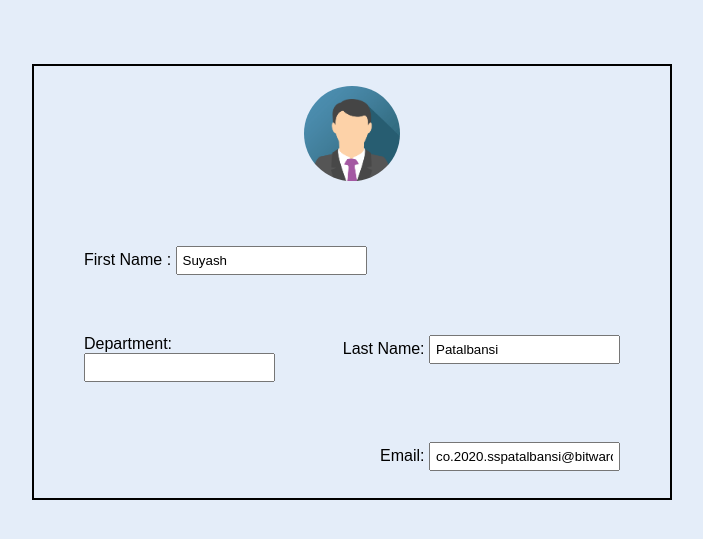
After one commit to Suyash03022003/Feedback-System, a PHP site: the page made by profile.php in a window 1280 px wide. The commit adds this page. Shown: the top 539 px of the page, without its empty margins (288-991 px from the left). Run offline with PHP 8.4, Linux system fonts and the light colour scheme; data comes from the database, SQL or seed files in the repository.

Commit message:
profile page

```diff
--- a/CES.php
+++ b/CES.php
@@ -6,6 +6,7 @@ $result=mysqli_query($conn, $sql);
 
 $sem = "select sem from feedbacks";
 $stu_sem = "select semester from students";
+$email = $_GET['email'];
 
 ?>
 <html lang="en">
@@ -34,7 +35,7 @@ $stu_sem = "select semester from students";
       <div class="account_div">
         <img class="account_img" src="images/user.png" alt="User" width="7%" style="border-radius: 50%;">
         <div id="account" class="account">
-          <a >Profile</a><br>
+          <a href="profile.php?email=<?php echo $email?>" >Profile</a><br>
           <a >Help</a><br>
           <a href="logout.php">Log out</a>
         </div>
--- a/authentication.php
+++ b/authentication.php
@@ -11,9 +11,10 @@
         $active = $row['category'];
         $user = $row['fname'];
         $lname = $row['lname'];
+        $mail = $row['email'];
 
         if($count == 1){
-            header("Location: $active.php?user=$user&lname=$lname");
+            header("Location: $active.php?user=$user&lname=$lname&email=$mail");
         }
         else{
             echo "<h1> Login failed. Invalid username or password.</h1>";
--- /dev/null
+++ b/css/profile.css
@@ -0,0 +1,33 @@
+form {
+    border: 2px solid black;
+    margin: 5% 25% 5% 25%;
+    background-color: #E4EDF9;
+
+}
+
+.pro_img {
+    height: 15%;
+    width: 15%;
+    top: 0;
+    display: block;
+    margin-left: auto;
+    margin-right: auto;
+}
+
+.text {
+    padding: 5px 50px 20px 50px;
+}
+
+input {
+    margin-bottom: 60px;
+    padding: 5px;
+}
+
+img {
+    border-radius: 50% ;
+   margin-bottom: 60px;
+   margin-top: 20px;
+}
+.rlabel{
+    float: right;
+}
--- /dev/null
+++ b/profile.php
@@ -0,0 +1,47 @@
+<?php
+include('connect.php');
+    $email = $_GET['email'];
+
+    $loginfo = "SELECT * FROM login WHERE email = '$email';";
+    $loginresult = mysqli_query($conn, $loginfo);
+    $var=mysqli_fetch_array($loginresult);
+
+
+    $f_name =$var['fname'];
+    $l_name =$var['lname'];
+    $cate =$var['category'];
+    $e_mail =$var['email'];
+?>
+<!DOCTYPE html>
+<html lang="en">
+
+<head>
+    <meta charset="UTF-8">
+    <link rel="stylesheet" href="css/profile.css?v=<?php echo time(); ?>">
+    <link rel="stylesheet" href="css/common.css?v=<?php echo time(); ?>">
+    <meta http-equiv="X-UA-Compatible" content="IE=edge">
+    <meta name="viewport" content="width=device-width, initial-scale=1.0">
+    <title>profile</title>
+</head>
+
+<body>
+    <form action="">
+        <div>
+            <img src="images/img_avatar.png" alt="user" class="pro_img">
+
+            <div class="profile">
+                <div class="text">
+                    <label class="llabel" >First Name : <input type="text" value="<?php echo $f_name?>"> </label>
+                    </label>
+                    <label class="rlabel">Last Name: <input type="text" value="<?php echo $l_name?>"> </label><br>
+                    <label class="llabel">Department: <input type="text"> </label>
+                    <label class="rlabel">Email: <input type="text" value="<?php echo $e_mail?>"> </label><br>
+                </div>
+            </div>
+        </div>
+        <p></p><br>
+        <p></p><br>
+    </form>
+</body>
+
+</html>
```
Also changed, not shown: ManageUser.php (+8 -5 lines), Subject.php (+8 -6 lines), VFeedback.php (+8 -6 lines), admin.php (+12 -10 lines), faculty.php (+6 -4 lines), principal.php (+8 -6 lines), student.php (+6 -4 lines), teacher.php (+5 -3 lines), images/img_avatar.png (added).
